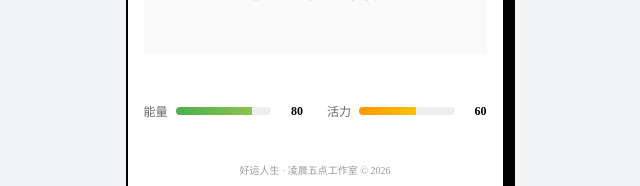
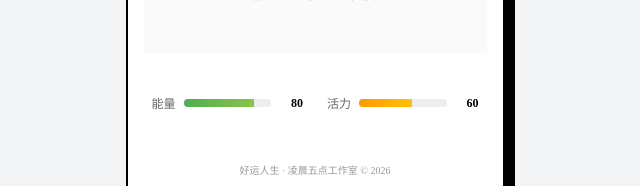
Before and after one commit to NCGreatDevil/the-lucky-life, a Vue app: page /home in a window 1280 px wide. Shown: the part 619-805 px from the top of the page, without its empty margins (325-965 px from the left). Built offline with nearby package versions, Linux system fonts and the light colour scheme; no server answers; sample sign-in values are in the browser's storage; the HTML template or start-up script is replaced by a standard one; a web font is replaced by a local one.

Commit message:
提交代码

```diff
--- a/src/views/Home.vue
+++ b/src/views/Home.vue
@@ -329,7 +329,7 @@ const dailyQuote = computed(() => {
   right: 0; */
   background: #fff;
   /* border-top: 2.5px solid #000; */
-  padding: 16px;
+  padding: 24px;
   display: flex;
   gap: 24px;
   z-index: 50;
```
